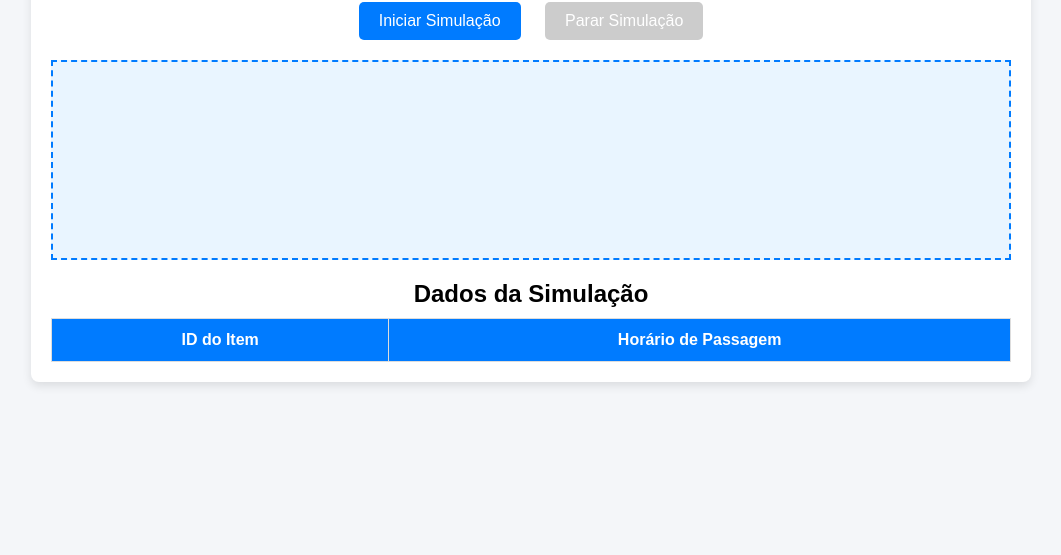
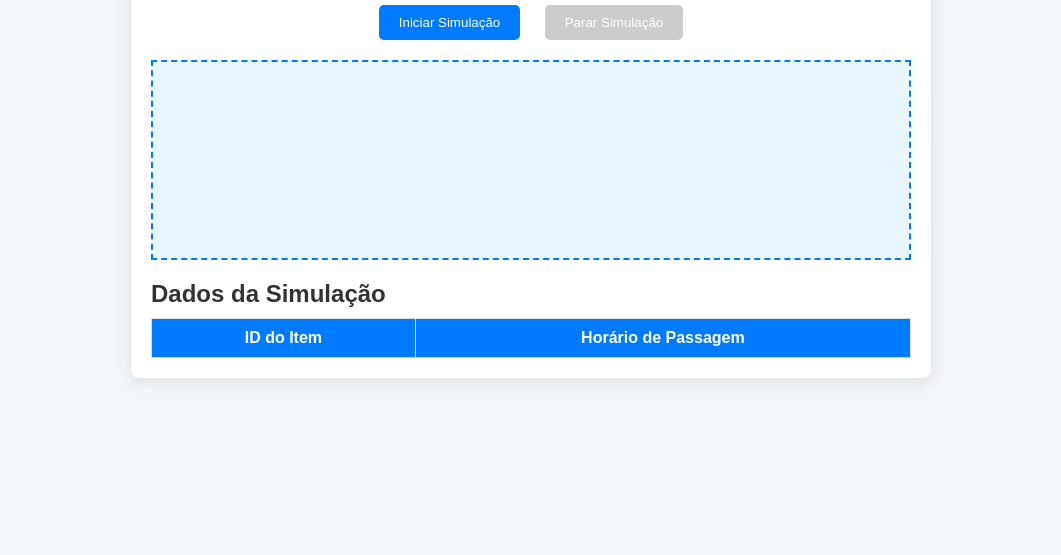
Before and after one commit to Brunoventuri123/simulacao-caixas, a plain HTML site: page index.html in a window 1280 px wide. Shown: the part 245-800 px from the top of the page, without its empty margins (109-1170 px from the left). Drawn offline with Linux system fonts and the light colour scheme.

Commit message:
Update style.css

```diff
--- a/style.css
+++ b/style.css
@@ -5,8 +5,8 @@
 }
 
 body {
-    font-family: 'Arial', sans-serif;
-    background-color: #f4f6f9;
+    font-family: Arial, sans-serif;
+    background-color: #f4f7fa;
     display: flex;
     justify-content: center;
     align-items: center;
@@ -15,22 +15,21 @@ body {
 
 .container {
     width: 90%;
-    max-width: 1000px;
-    background: #fff;
+    max-width: 800px;
+    text-align: center;
+    background: #ffffff;
     border-radius: 8px;
-    box-shadow: 0px 4px 10px rgba(0, 0, 0, 0.1);
     padding: 20px;
+    box-shadow: 0px 4px 15px rgba(0, 0, 0, 0.1);
 }
 
 header h1 {
+    color: #333;
     font-size: 1.8em;
-    color: #333;
     margin-bottom: 20px;
-    text-align: center;
 }
 
 .controls {
-    text-align: center;
     margin-bottom: 20px;
 }
 
@@ -39,11 +38,10 @@ button {
     color: white;
     border: none;
     padding: 10px 20px;
-    font-size: 1em;
     cursor: pointer;
     border-radius: 5px;
     margin: 0 10px;
-    transition: background-color 0.3s;
+    transition: background-color 0.3s, transform 0.2s;
 }
 
 button:disabled {
@@ -53,6 +51,7 @@ button:disabled {
 
 button:hover:not(:disabled) {
     background-color: #0056b3;
+    transform: scale(1.05);
 }
 
 #simulation-container {
@@ -76,27 +75,32 @@ button:hover:not(:disabled) {
     top: 50%;
     transform: translateY(-50%);
     border-radius: 4px;
-    animation: slide 3s linear infinite;
+    animation: slide 3s linear forwards;
 }
 
 @keyframes slide {
-    from { left: 0; }
+    from { left: -50px; }
     to { left: 100%; }
 }
 
 .data-section {
     margin-top: 20px;
-    text-align: center;
+    text-align: left;
+}
+
+.data-section h2 {
+    color: #333;
+    font-size: 1.5em;
+    margin-bottom: 10px;
 }
 
 #data-table {
     width: 100%;
     border-collapse: collapse;
-    margin-top: 10px;
 }
 
 #data-table th, #data-table td {
-    padding: 12px;
+    padding: 10px;
     border: 1px solid #ddd;
     text-align: center;
 }
@@ -104,13 +108,9 @@ button:hover:not(:disabled) {
 #data-table th {
     background-color: #007bff;
     color: white;
+    font-weight: bold;
 }
 
 #data-table tr:nth-child(even) {
     background-color: #f2f2f2;
 }
-
-.chart-section {
-    margin-top: 30px;
-    text-align: center;
-}
```
